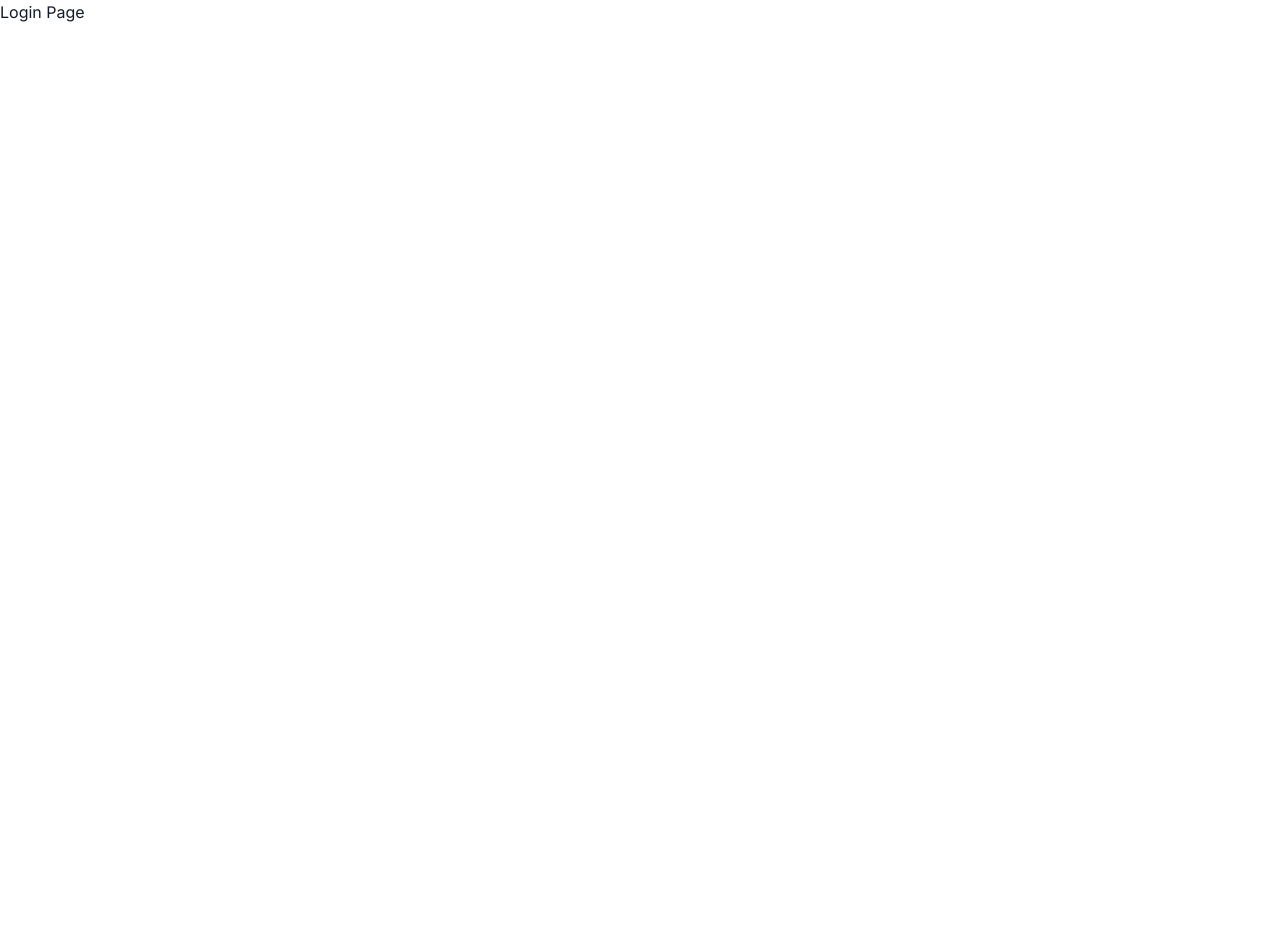
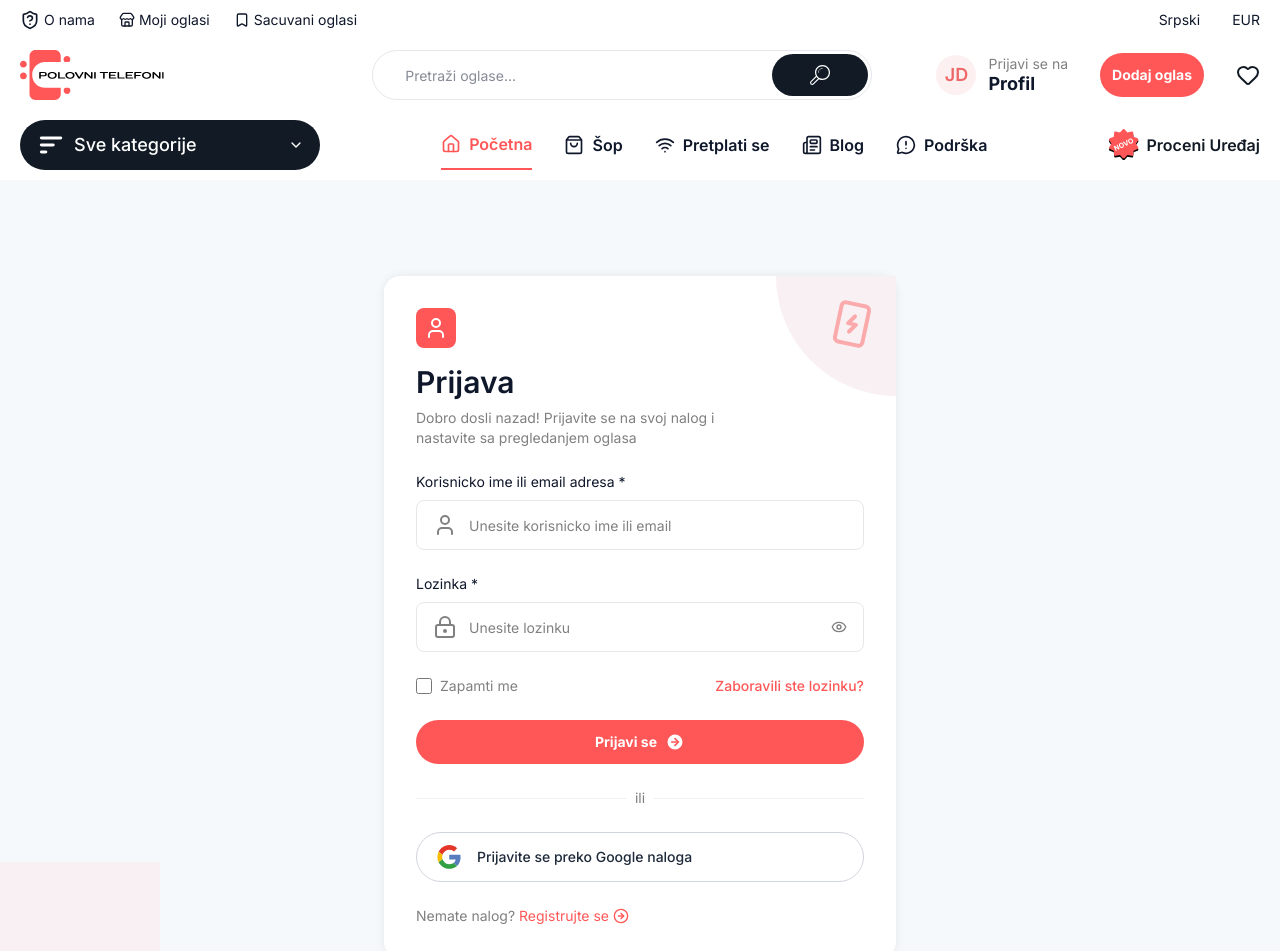
Before and after one commit to lekeee/polovnitelefoni-frontend, a Next.js app: page /login in a window 1280 px wide. Shown: the top 951 px of the page. Before the commit the page ends 800 px from the top, so only its background shows below. Built offline with nearby package versions, Linux system fonts and the light colour scheme.

Commit message:
Implement LoginPage layout and styles; update Navbar and add PrimaryButton component

```diff
--- a/app/(auth)/login/page.tsx
+++ b/app/(auth)/login/page.tsx
@@ -1,3 +1,74 @@
+import Navbar from "@/components/common/Navbar";
+import PrimaryButton from "@/components/ui/PrimaryButton";
+import { ArrowRightCircle, Eye, LockKeyhole, SmartphoneCharging, User } from "lucide-react";
+import Image from "next/image";
+import Link from "next/link";
+
 export default function LoginPage() {
-    return <h1>Login Page</h1>
+    return <>
+        <Navbar />
+        <div className="relative">
+            <section className="w-full max-w-7xl px-5 py-24 mx-auto">
+                <div className="w-full max-w-lg bg-white shadow-soft p-8 mx-auto rounded-2xl flex flex-col gap-4 relative">
+                    <div className="w-10 h-10 flex items-center justify-center rounded-lg bg-primary">
+                        <User className="w-6 h-6 text-white" />
+                    </div>
+                    <div className="flex flex-col gap-2">
+                        <p className="text-3xl font-semibold">Prijava</p>
+                        <p className="text-sm text-secondary max-w-[80%]">Dobro dosli nazad! Prijavite se na svoj nalog i nastavite sa pregledanjem oglasa</p>
+                    </div>
+                    <div className="mt-2 flex flex-col gap-2">
+                        <label className="text-sm" htmlFor="username-email">Korisnicko ime ili email adresa *</label>
+                        <div className="w-full rounded-lg border border-border px-4 flex items-center justify-between gap-3">
+                            <User className="w-6 h-6 text-secondary" />
+                            <input type="text" id="username-email" placeholder="Unesite korisnicko ime ili email" className="h-12 flex-1 outline-none placeholder:text-sm placeholder:text-secondary" />
+                        </div>
+                    </div>
+                    <div className="mt-2 flex flex-col gap-2">
+                        <label className="text-sm" htmlFor="password">Lozinka *</label>
+                        <div className="w-full rounded-lg border border-border px-4 flex items-center justify-between gap-3">
+                            <LockKeyhole className="w-6 h-6 text-secondary" />
+                            <input type="text" id="password" placeholder="Unesite lozinku" className="h-12 flex-1 outline-none placeholder:text-sm placeholder:text-secondary" />
+                            <Eye className="w-4 h-4 text-secondary" />
+                        </div>
+                    </div>
+                    <div className="flex items-center justify-between mt-2">
+                        <div className="flex items-center gap-2">
+                            <input type="checkbox" id='remember-me' className="w-4 h-4" />
+                            <label htmlFor="remember-me" className="text-sm text-secondary leading-3">Zapamti me</label>
+                        </div>
+                        <Link href="#" className="text-sm text-primary font-medium">Zaboravili ste lozinku?</Link>
+                    </div>
+                    <div className="w-30 h-30 rounded-bl-full bg-[#f9f0f4] absolute top-0 right-0 flex items-center justify-center">
+                        <SmartphoneCharging className="w-12 h-12 text-primary transform translate-x-4 -translate-y-3 rotate-12 opacity-45" />
+                    </div>
+                    <div className="mt-2">
+                        <PrimaryButton text="Prijavi se" href="" tailingIcon={ArrowRightCircle} className="w-full" />
+                    </div>
+                    <div className="w-full mt-2 flex items-center justify-between gap-2">
+                        <div className="flex-1 h-px bg-gray"></div>
+                        <p className="text-sm text-secondary">ili</p>
+                        <div className="flex-1 h-px bg-gray"></div>
+                    </div>
+                    <div className="mt-2">
+                        <Link
+                            href={"#"}
+                            className={`w-full px-5 py-3 text-sm inline-flex items-center justify-start gap-4 font-medium text-gray-800 bg-white border border-gray-300 rounded-full hover:bg-gray-100 hover:border-gray-400 transition-colors duration-300 `}
+                        >
+                            <Image src='/icons/google.svg' width={24} height={24} alt="Google" />
+                            <span>Prijavite se preko Google naloga</span>
+                        </Link>
+                    </div>
+                    <div className="mt-2 flex items-center gap-1">
+                        <p className="text-sm text-secondary">Nemate nalog?</p>
+                        <Link href="#" className="flex items-center gap-1">
+                            <p className="text-sm text-primary">Registrujte se</p>
+                            <ArrowRightCircle className="w-4 h-4 text-primary" />
+                        </Link>
+                    </div>
+                </div>
+            </section>
+            <div className="w-40 h-48 bg-[#f9f0f4] absolute bottom-0 left-0"></div>
+        </div>
+    </>
 }
--- a/app/globals.css
+++ b/app/globals.css
@@ -14,7 +14,7 @@ body {
 }
 
 :root {
-  --background: #ffffff;
+  --background: #f5f9fc;
   --foreground: #171717;
 }
 
--- a/app/page.tsx
+++ b/app/page.tsx
@@ -40,6 +40,9 @@ export default function Home() {
                 <AdWidget />
                 <AdWidget />
                 <AdWidget />
+                <AdWidget />
+                <AdWidget />
+                <AdWidget />
               </div>
             </div>
           </div>
--- a/components/Filters.tsx
+++ b/components/Filters.tsx
@@ -67,8 +67,8 @@ export default function Filters() {
                 <p className="text-lg font-medium">Grad</p>
             </div>
             <div className="flex flex-col gap-2 items-stretch ml-1 w-full">
-                <select>
-                    <option>Leskovac</option>
+                <select className="p-3 border border-border rounded-xl text-sm">
+                    <option>Svi gradovi</option>
                     <option>Leskovac</option>
                     <option>Leskovac</option>
                     <option>Leskovac</option>
--- a/components/common/Navbar.tsx
+++ b/components/common/Navbar.tsx
@@ -7,7 +7,8 @@ import SavedAdsIndicator from "../ui/SavedAdsIndicator";
 import Search from "../ui/Search";
 
 export default function Navbar() {
-    return <nav className="w-full max-w-7xl mx-auto flex flex-col items-center justify-between py-0 px-5">
+    return <nav className="w-full bg-white">
+        <div className="w-full max-w-7xl mx-auto flex flex-col items-center justify-between py-0 px-5">
             <div className="w-full flex items-stretch justify-between my-2.5">
                 <div className="flex gap-6">
                     <Link href="/" className="text-sm flex items-center gap-1">
@@ -88,5 +89,6 @@ export default function Navbar() {
                     <span className="text-[1rem] font-semibold text-black">Proceni Uređaj</span>
                 </Link>
             </div>
-    </nav >
+        </div >
+    </nav>
 }
--- a/components/ui/PrimaryButton.tsx
+++ b/components/ui/PrimaryButton.tsx
@@ -4,13 +4,26 @@ import { LucideIcon } from "lucide-react";
 type Props = {
     href: string;
     text: string;
-    icon?: LucideIcon;
+    leadingIcon?: LucideIcon;
+    tailingIcon?: LucideIcon;
+    className?: string; // Dodat opcioni prop
 };
 
-export default function PrimaryButton({ href, text, icon }: Props) {
-    const IconComponent = icon;
-    return <Link href={href ?? "#"} className="p-3 text-sm flex gap-1 font-bold text-white bg-primary rounded-full hover:bg-[#DA5A5A] duration-300">
-        {IconComponent ? <IconComponent className="text-primary fill-white w-5 h-5" /> : null}
-        {text}
-    </Link>
+export default function PrimaryButton({
+    href,
+    text,
+    leadingIcon: LeadingIcon,
+    tailingIcon: TailingIcon,
+    className = "" // Podrazumevana vrednost je prazan string
+}: Props) {
+    return (
+        <Link
+            href={href ?? "#"}
+            className={`p-3 text-sm inline-flex items-center justify-center gap-2 font-bold text-white bg-primary rounded-full hover:bg-[#DA5A5A] transition-colors duration-300 ${className}`}
+        >
+            {LeadingIcon && <LeadingIcon className="w-5 h-5 text-primary fill-white" />}
+            <span>{text}</span>
+            {TailingIcon && <TailingIcon className="w-5 h-5 text-primary fill-white" />}
+        </Link>
+    );
 }
--- /dev/null
+++ b/components/ui/SecondaryButton.tsx
@@ -0,0 +1,29 @@
+import Link from "next/link";
+import { LucideIcon } from "lucide-react";
+
+type Props = {
+    href: string;
+    text: string;
+    leadingIcon?: LucideIcon;
+    tailingIcon?: LucideIcon;
+    className?: string;
+};
+
+export default function SecondaryButton({
+    href,
+    text,
+    leadingIcon: LeadingIcon,
+    tailingIcon: TailingIcon,
+    className = ""
+}: Props) {
+    return (
+        <Link
+            href={href ?? "#"}
+            className={`p-3 text-sm inline-flex items-center justify-center gap-2 font-bold text-gray-800 bg-white border border-gray-300 rounded-full hover:bg-gray-100 hover:border-gray-400 transition-colors duration-300 ${className}`}
+        >
+            {LeadingIcon && <LeadingIcon className="w-5 h-5 text-gray-600" />}
+            <span>{text}</span>
+            {TailingIcon && <TailingIcon className="w-5 h-5 text-gray-600" />}
+        </Link>
+    );
+}
```
Also changed, not shown: public/icons/google.svg (added). Lines whose indentation alone changed are shown as unchanged.
